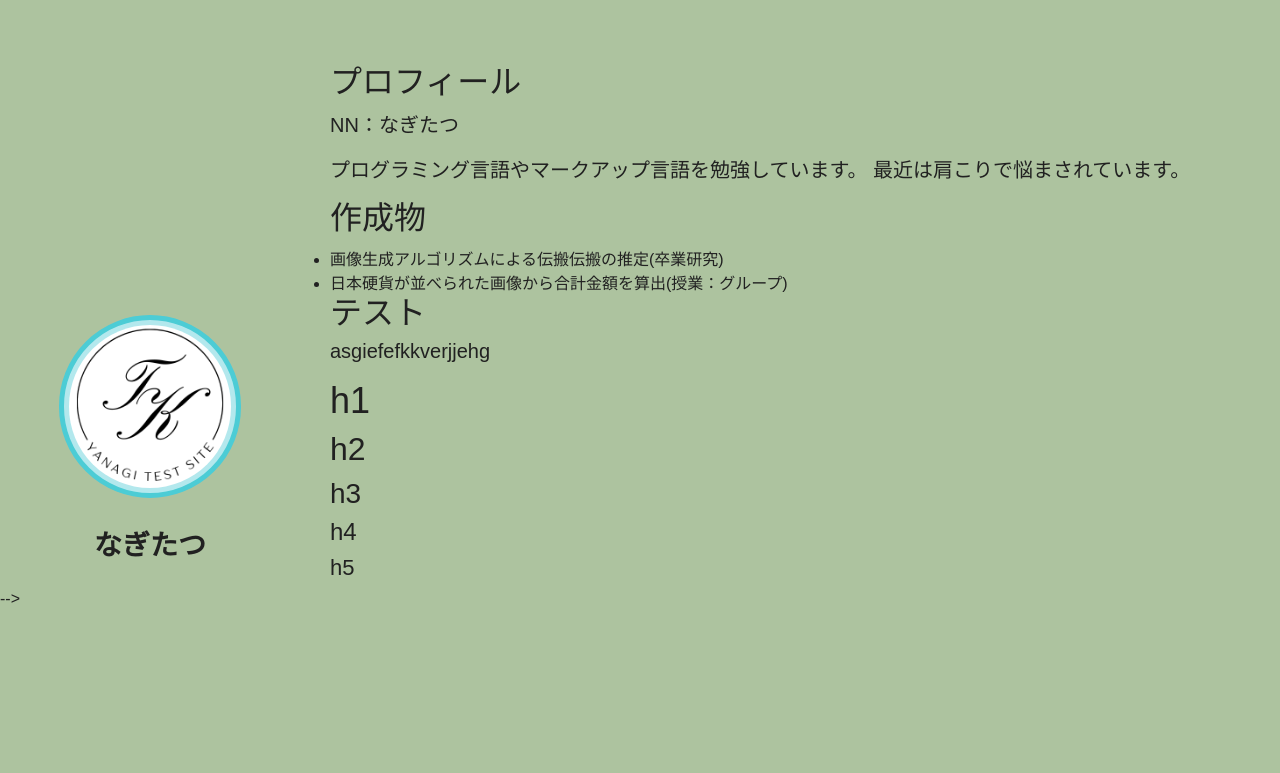
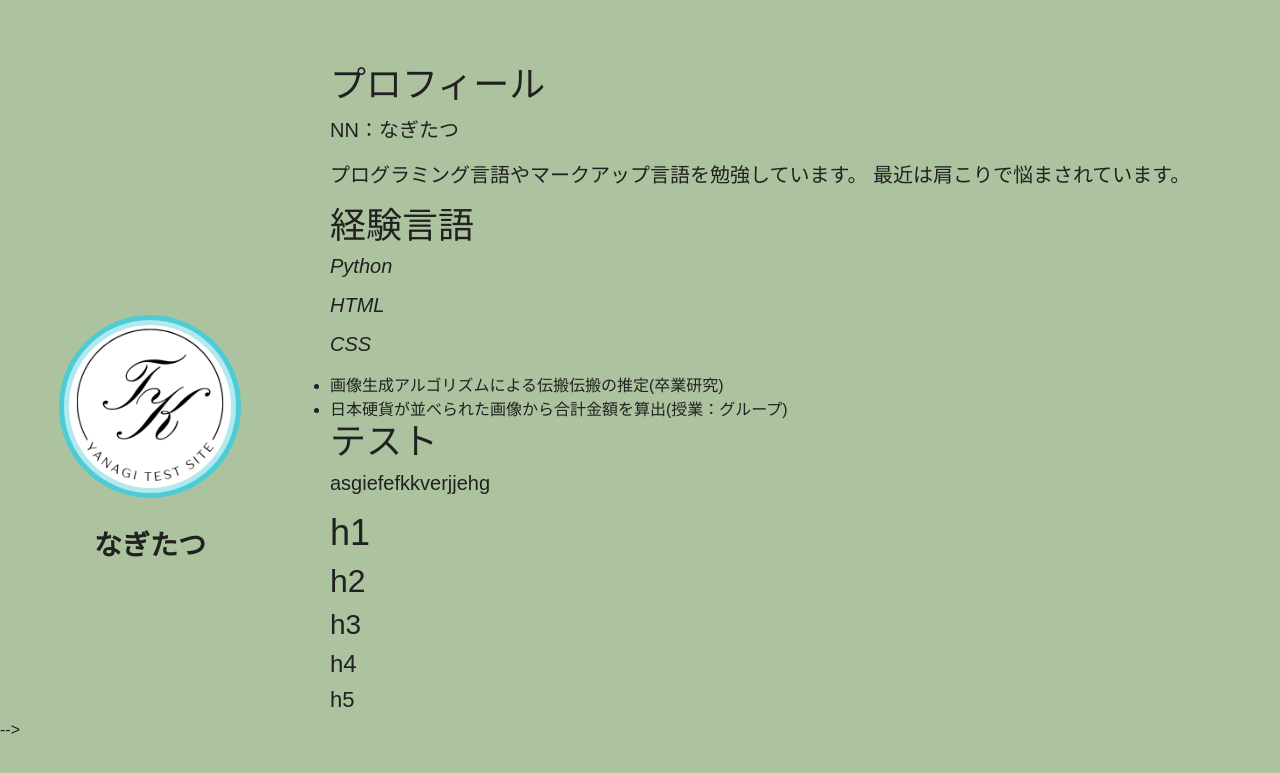
Before and after one commit to kt0228/kt0228.github.io, a Jekyll site: the page built from index.md, in a window 1280 px wide. Shown: the top 773 px of the page. Built offline with Jekyll 4.4.1, drawn with Linux system fonts in a browser that asks for light colours.

Commit message:
Update index.md

```diff
--- a/index.md
+++ b/index.md
@@ -4,19 +4,24 @@ title: なぎたつのプロフィール
 description: プロフィールについて記載
 ---
 
-## プロフィール
+# プロフィール
 
 NN：なぎたつ
 
 プログラミング言語やマークアップ言語を勉強しています。
 最近は肩こりで悩まされています。
 
-## 作成物
+# 経験言語
 
+<div class="languages">
+    <i class="fab fa-python"><p>Python</p></i>
+    <i class="fab fa-html5"><p>HTML</p></i>
+    <i class="fab fa-css3-alt"><p>CSS</p></i>
+</div>
 - 画像生成アルゴリズムによる伝搬伝搬の推定(卒業研究)
 - 日本硬貨が並べられた画像から合計金額を算出(授業：グループ)
 
-## テスト
+# テスト
 
 asgiefefkkverjjehg
 
```
